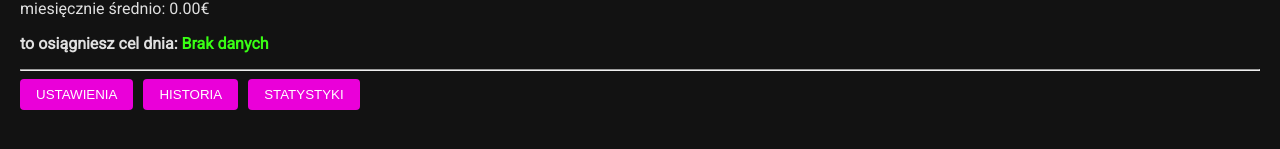
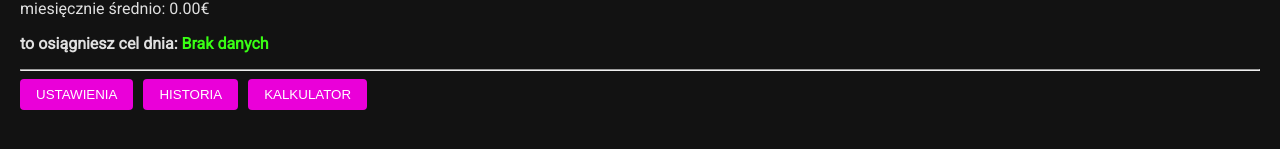
Before and after one commit to Jaskula07/f1, a React (Vite) app: page / in a window 1280 px wide. Shown: the part 443-592 px from the top of the page. Built offline with nearby package versions, Linux system fonts and the light colour scheme.

Commit message:
Update Dashboard.jsx

```diff
--- a/src/components/Dashboard.jsx
+++ b/src/components/Dashboard.jsx
@@ -14,7 +14,7 @@ function Dashboard({ onNavigate }) {
   const [addAmount, setAddAmount] = useState('')
   const [subtractAmount, setSubtractAmount] = useState('')
 
-  // Obliczenia statystyk – podobne do tych w Statistics.jsx
+  // Obliczenia statystyk na podstawie historii
   const totalSaved = entries.reduce((sum, entry) => sum + entry.amount, 0)
   let firstDate = null
   if (entries.length > 0) {
@@ -26,7 +26,7 @@ function Dashboard({ onNavigate }) {
   const avgWeekly = avgDaily * 7
   const avgMonthly = avgDaily * 30
 
-  // Predykcja daty osiągnięcia celu na podstawie średniej dziennej
+  // Predykcja daty osiągnięcia celu na podstawie wyliczonej średniej dziennej
   let predictedDate = ""
   if (avgDaily > 0 && goal.amount > total) {
     const remaining = goal.amount - total
@@ -38,14 +38,14 @@ function Dashboard({ onNavigate }) {
   const handleAdd = () => {
     if (addAmount) {
       dispatch(addEntry(Number(addAmount)))
-      dispatch(addXP(Number(addAmount))) // Opcjonalnie, jeśli masz mechanikę XP
+      dispatch(addXP(Number(addAmount)))
       setAddAmount('')
     }
   }
 
   const handleSubtract = () => {
     if (subtractAmount) {
-      dispatch(addEntry(-Number(subtractAmount))) // Odejmujemy jako ujemna wartość
+      dispatch(addEntry(-Number(subtractAmount)))
       setSubtractAmount('')
     }
   }
@@ -86,7 +86,6 @@ function Dashboard({ onNavigate }) {
         </div>
       </div>
       <hr />
-      {/* Dodatkowe statystyki */}
       <div className="additional-stats">
         <p><strong>Jeśli dalej będziesz wpłacał:</strong></p>
         <p>dziennie średnio: {avgDaily.toFixed(2)}€</p>
@@ -110,7 +109,7 @@ function Dashboard({ onNavigate }) {
       <div className="navigation-buttons">
         <button onClick={() => onNavigate('settings')} style={{ background: 'var(--accent)' }}>USTAWIENIA</button>
         <button onClick={() => onNavigate('history')} style={{ background: 'var(--accent)' }}>HISTORIA</button>
-        <button onClick={() => onNavigate('statistics')} style={{ background: 'var(--accent)' }}>STATYSTYKI</button>
+        <button onClick={() => onNavigate('kalkulator')} style={{ background: 'var(--accent)' }}>KALKULATOR</button>
       </div>
     </div>
   )
```
